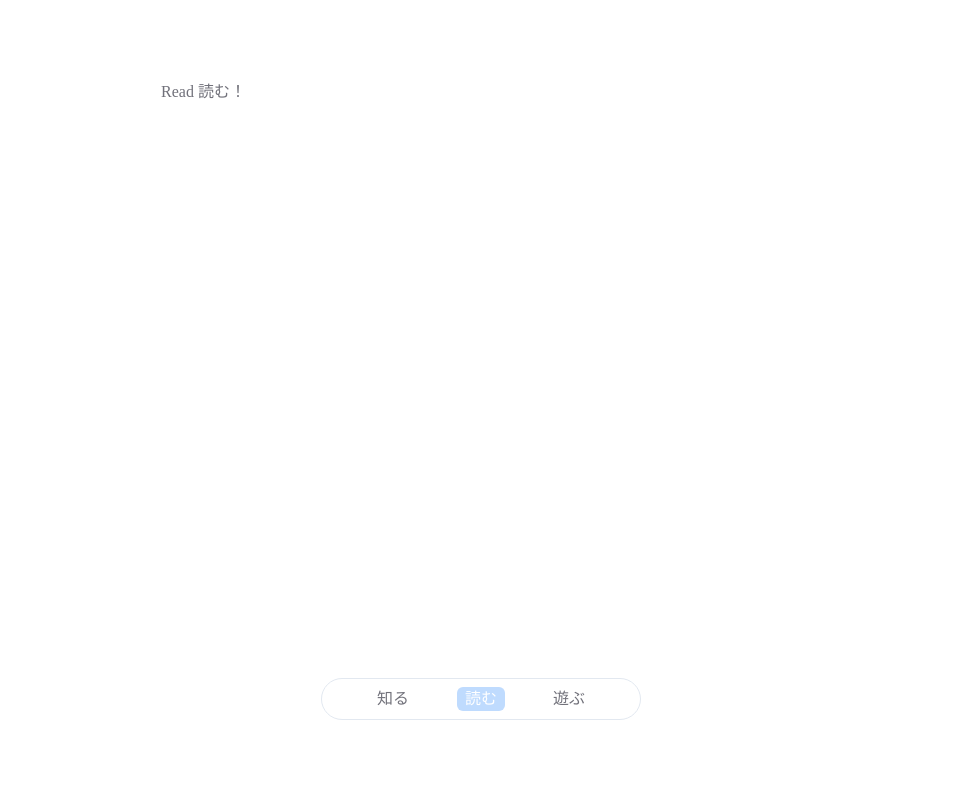
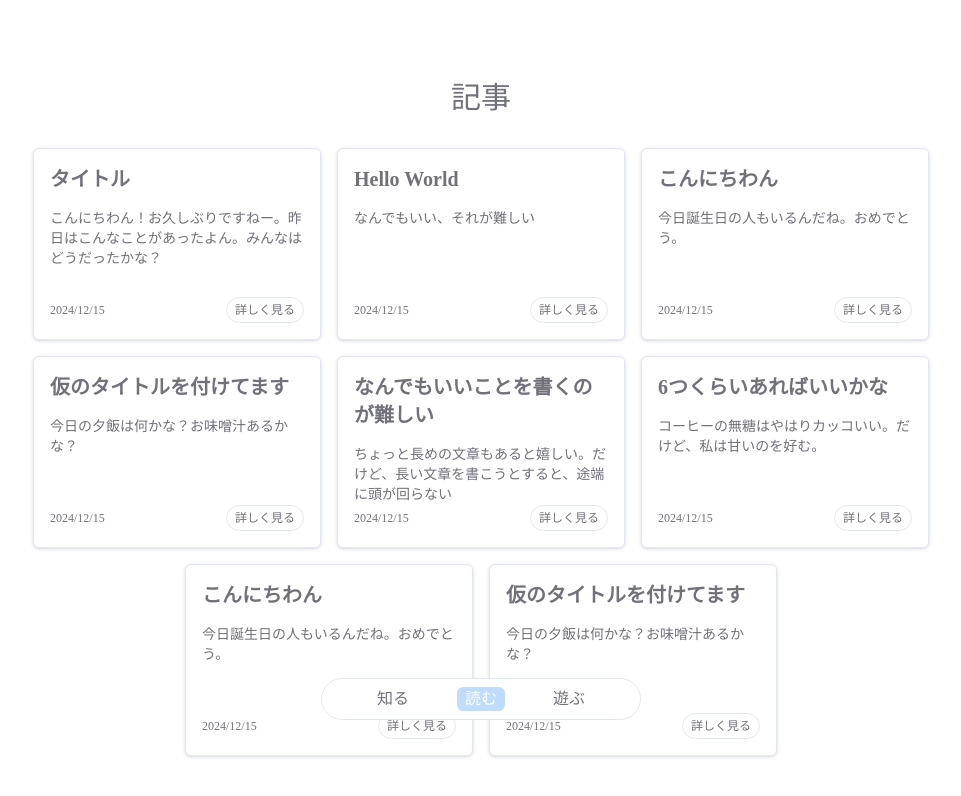
Before and after one commit to noko-nokono/my-blog, a Next.js app: page /read in a window 1280 px wide. Shown: the top 796 px of the page, without its empty margins (159-1120 px from the left). Built offline with nearby package versions, Linux system fonts and the light colour scheme; a web font is replaced by a local one.

Commit message:
feat: 記事ページの内容追加

```diff
--- a/src/app/about/page.tsx
+++ b/src/app/about/page.tsx
@@ -4,7 +4,7 @@ import { Divider } from '@/components/Divider';
 const About = () => {
   return (
     <main>
-      <div className='w-full flex flex-col justify-center items-center'>
+      <div className='w-full max-w-screen-sm mx-auto flex flex-col justify-center items-center'>
         <p>
           <Image
             src="/profile.png"
--- a/src/app/layout.tsx
+++ b/src/app/layout.tsx
@@ -14,7 +14,7 @@ export default function RootLayout({
 }>) {
   return (
     <html lang="en">
-      <body className="font-zenmaru relative text-zinc-500 max-w-screen-sm min-h-svh mx-auto py-20 scroll-px-10">
+      <body className="font-zenmaru relative text-zinc-500 min-h-svh mx-auto pt-20 pb-40 scroll-px-10">
         {children}
         <GlobalNavigation />
       </body>
--- a/src/app/read/page.tsx
+++ b/src/app/read/page.tsx
@@ -1,10 +1,34 @@
+import { Card } from "@/components/Card";
+
+const MOCK_DATA = [
+  { id: 1, title: "タイトル", description: "こんにちわん！お久しぶりですねー。昨日はこんなことがあったよん。みんなはどうだったかな？", date: "2024/12/15" },
+  { id: 2, title: "Hello World", description: "なんでもいい、それが難しい", date: "2024/12/15" },
+  { id: 3, title: "こんにちわん", description: "今日誕生日の人もいるんだね。おめでとう。", date: "2024/12/15" },
+  { id: 4, title: "仮のタイトルを付けてます", description: "今日の夕飯は何かな？お味噌汁あるかな？", date: "2024/12/15" },
+  { id: 5, title: "なんでもいいことを書くのが難しい", description: "ちょっと長めの文章もあると嬉しい。だけど、長い文章を書こうとすると、途端に頭が回らない", date: "2024/12/15" },
+  { id: 6, title: "6つくらいあればいいかな", description: "コーヒーの無糖はやはりカッコいい。だけど、私は甘いのを好む。", date: "2024/12/15" },
+  { id: 7, title: "こんにちわん", description: "今日誕生日の人もいるんだね。おめでとう。", date: "2024/12/15" },
+  { id: 8, title: "仮のタイトルを付けてます", description: "今日の夕飯は何かな？お味噌汁あるかな？", date: "2024/12/15" },
+];
+
 const Read = () => {
   return (
-    <div>
-      <main>
-        <p>Read 読む！</p>
-      </main>
-    </div>
+    <main>
+      <div className="w-full max-w-4xl mx-auto flex flex-col justify-center items-center">
+        <h2 className="text-3xl">記事</h2>
+        <div className="flex flex-wrap justify-center gap-4 mt-8">
+          {MOCK_DATA.map((data) => (
+            <Card
+              key={data.id}
+              id={data.id.toString()}
+              title={data.title}
+              description={data.description}
+              date={data.date}
+            />
+          ))}
+        </div>
+      </div>
+    </main>
   );
 }
 export default Read;
--- /dev/null
+++ b/src/components/Card/index.tsx
@@ -0,0 +1,44 @@
+'use client';
+
+import { useCallback } from 'react';
+import { useRouter } from 'next/navigation'
+
+type Props = {
+  id: string;
+  title: string;
+  description: string;
+  date: string;
+};
+
+export const Card = (props: Props) => {
+  const {
+    id,
+    title,
+    description,
+    date,
+  } = props;
+
+  const router = useRouter();
+
+  const handlePageTransition = useCallback(() => {
+    router.push(`/read/${id}`);
+  }, []);
+
+  return (
+    <div className="w-72 h-48 flex flex-col justify-between p-4 bg-white border border-solid border-slate-200 rounded-md drop-shadow">
+      <div>
+        <h3 className="text-xl font-bold">{title}</h3>
+        <p className="text-sm mt-4">{description}</p>
+      </div>
+      <div className="flex justify-between items-center text-xs">
+        <p>{date}</p>
+        <button
+          className="py-1 px-2 border bg-white border-solid border-slate-200 rounded-full"
+          onClick={handlePageTransition}
+        >
+          詳しく見る
+        </button>
+      </div>
+    </div>
+  )
+};
```
